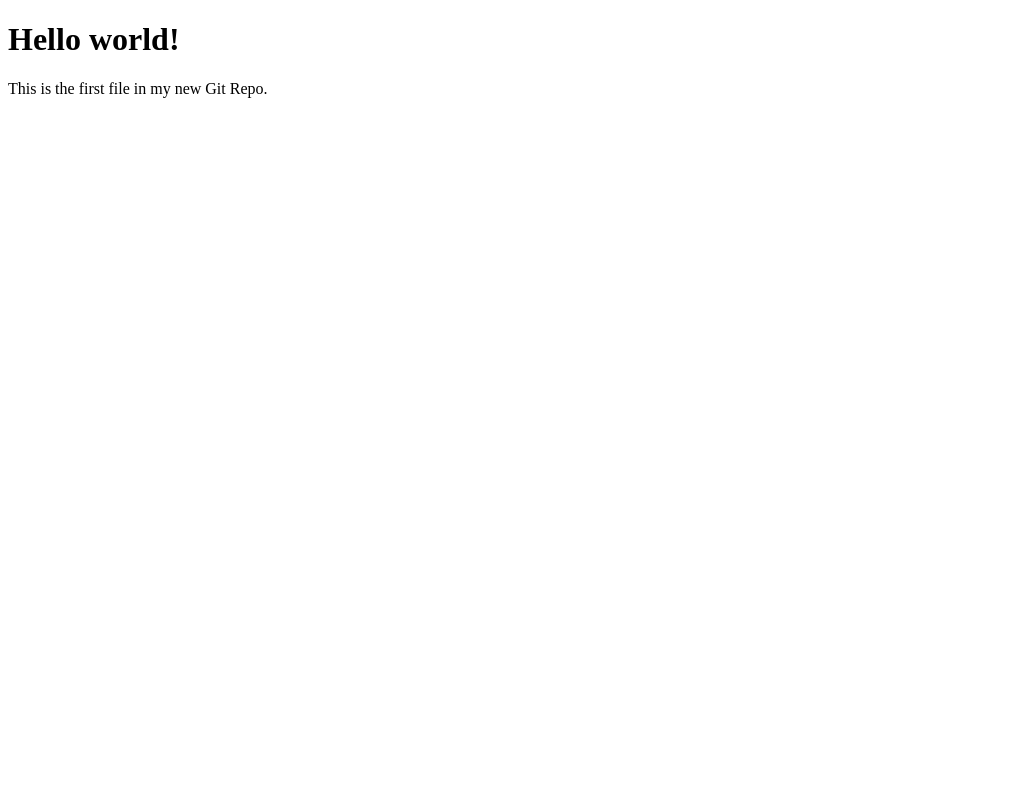
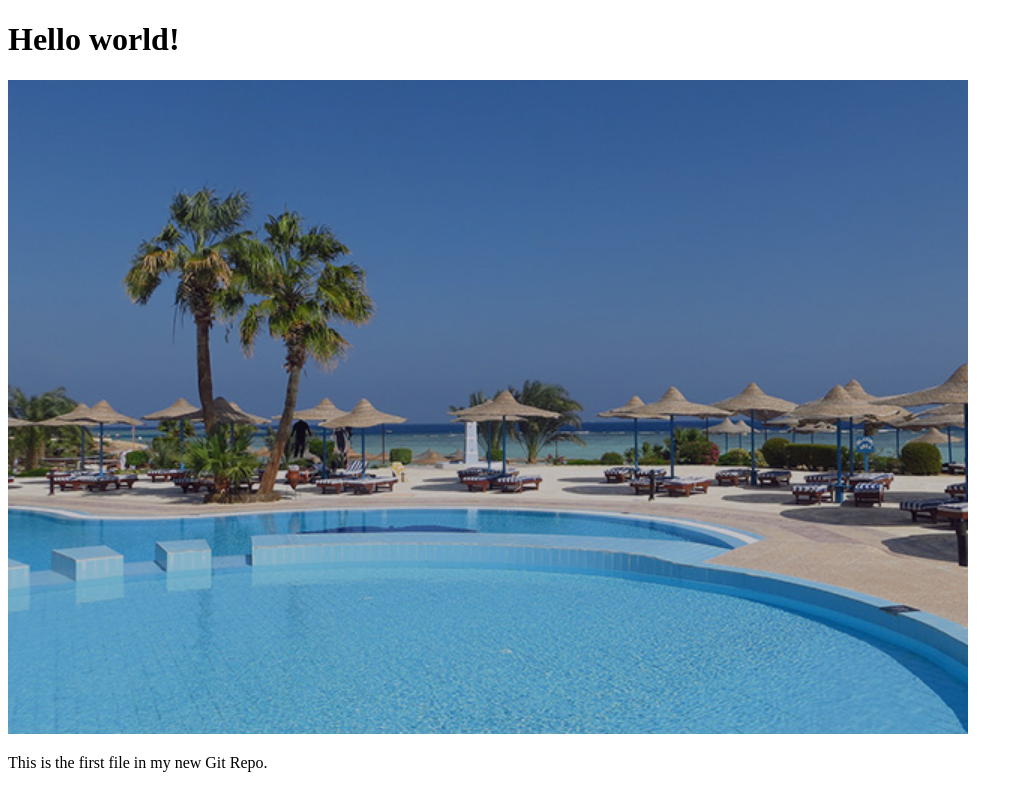
Before and after one commit to cecilpapai/gitprojectlearn, a plain HTML site: page index.html in a window 1280 px wide. Shown: the whole page, without its empty margins (0-1023 px from the left). Drawn offline with Linux system fonts and the light colour scheme.

Commit message:
added image to hello world

```diff
--- a/index.html
+++ b/index.html
@@ -6,6 +6,8 @@
 <body>
 
 <h1>Hello world!</h1>
+<div><img src="hello-world-image.JPG" alt="Hello World from Space"
+style="width:100%;max-width:960px"></div>
 <p>This is the first file in my new Git Repo.</p>
 
 </body>
```
Also changed, not shown: hello-world-image.jpg (added).
